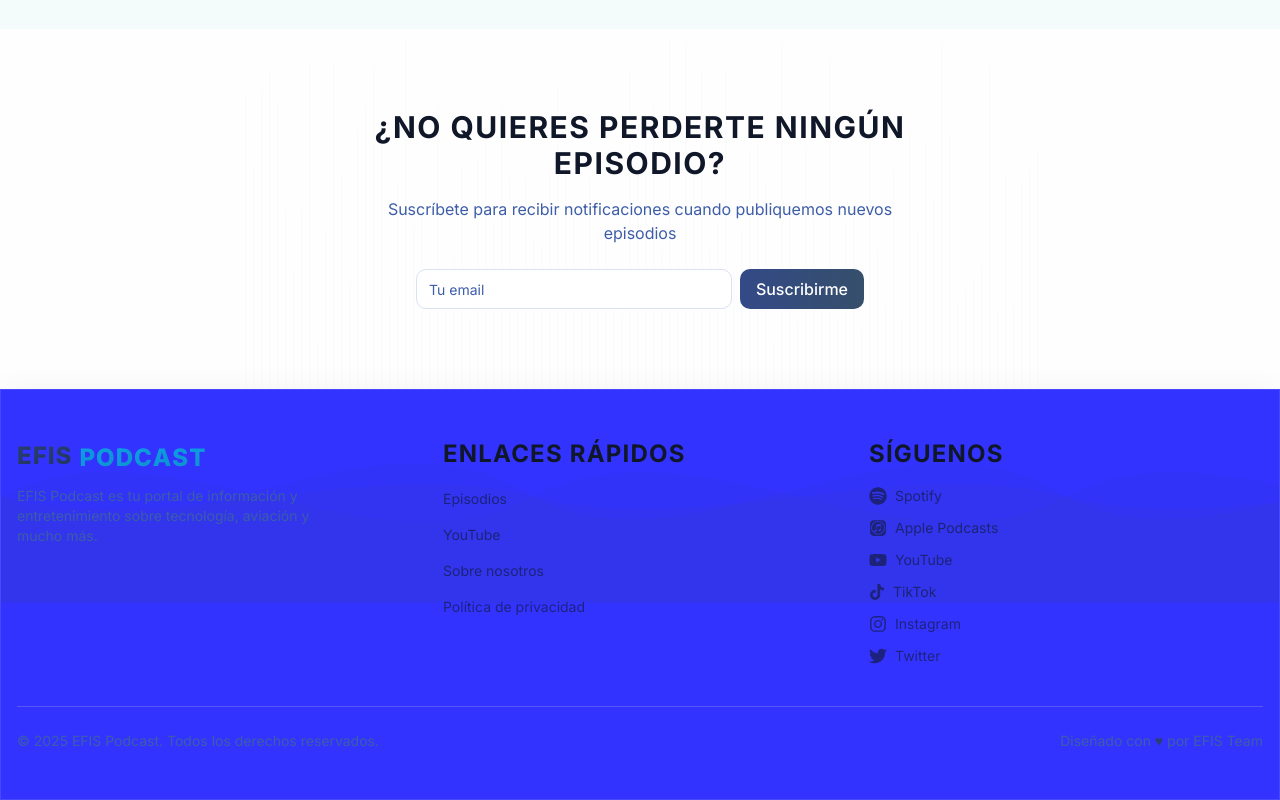
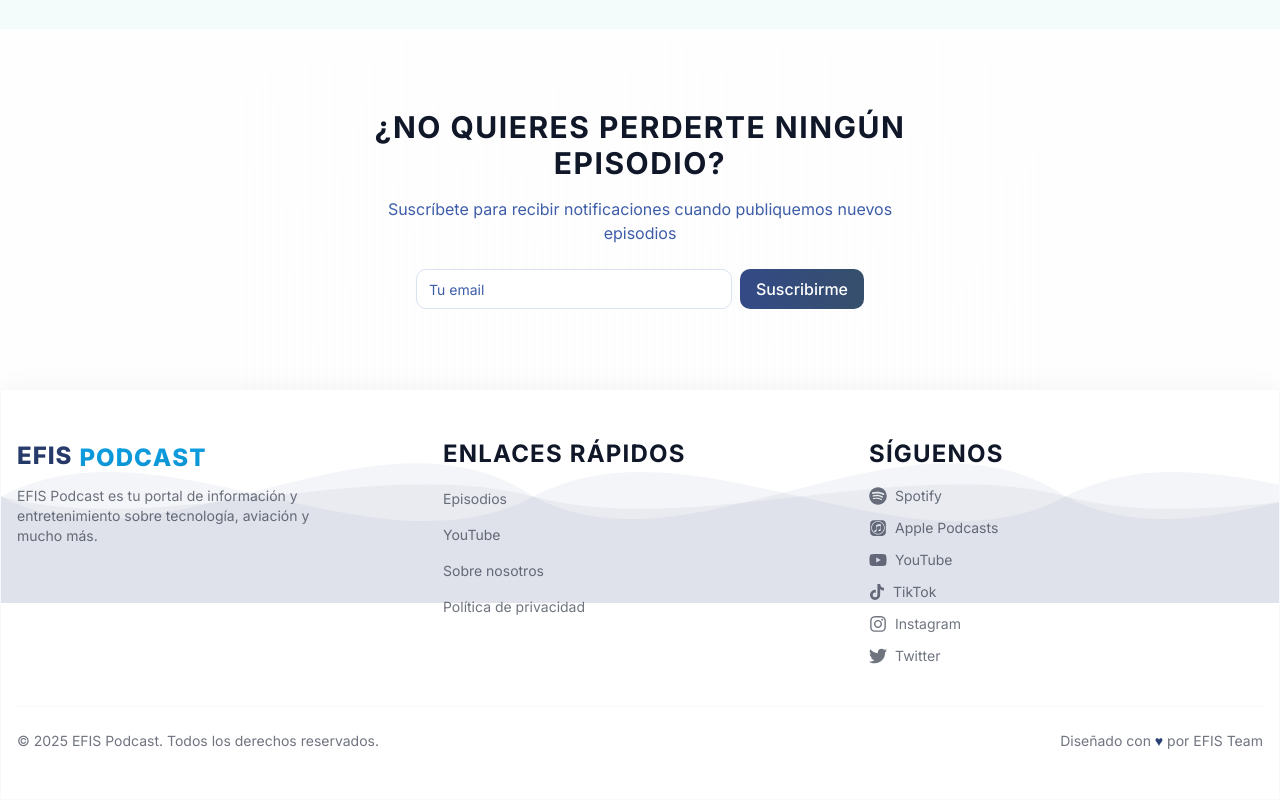
Before and after one commit to ReneG-AI/Efis-Podcast, a Next.js app: page / in a window 1280 px wide. Shown: the part 1645-2445 px from the top of the page. Built offline with nearby package versions, Linux system fonts and the light colour scheme.

Commit message:
Update globals.css

```diff
--- a/src/app/globals.css
+++ b/src/app/globals.css
@@ -112,7 +112,7 @@
 
 /* Efectos de glassmorfismo mejorados */
 .glass-effect {
-  @apply bg-background/80 backdrop-blur-xl border border-white/10;
+  @apply bg-background/95 backdrop-blur-xl border border-border/20;
   box-shadow: 0 8px 32px rgba(0, 0, 0, 0.1);
 }
 
@@ -410,3 +410,39 @@
   box-shadow: 0 4px 15px rgba(59, 89, 152, 0.4);
   transform: translateY(-2px);
 }
+
+/* Estilos para el Header */
+header.glass-effect {
+  @apply bg-background/95 backdrop-blur-xl border-b border-border/20;
+}
+
+.dark-mode-enabled header.glass-effect {
+  @apply bg-background/40 backdrop-blur-xl border-b border-white/5;
+}
+
+/* Estilos para el Footer */
+footer.glass-effect {
+  @apply bg-background/95 backdrop-blur-xl border-t border-border/20;
+}
+
+.dark-mode-enabled footer.glass-effect {
+  @apply bg-background/40 backdrop-blur-xl border-t border-white/5;
+}
+
+/* Estilos para enlaces y texto en el Footer */
+footer a {
+  @apply text-foreground/80 hover:text-foreground transition-colors;
+}
+
+footer h3 {
+  @apply text-foreground font-bold;
+}
+
+footer .text-muted-foreground {
+  @apply text-foreground/60;
+}
+
+/* Estilos para el Header */
+header a {
+  @apply text-foreground/80 hover:text-foreground transition-colors;
+}
```
